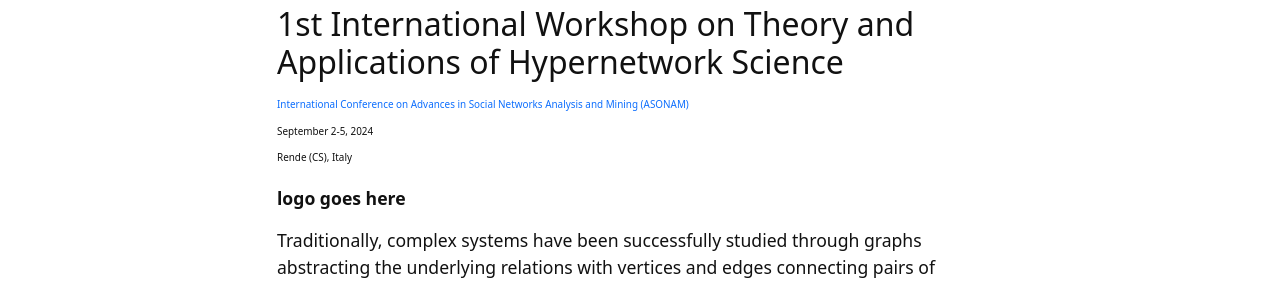
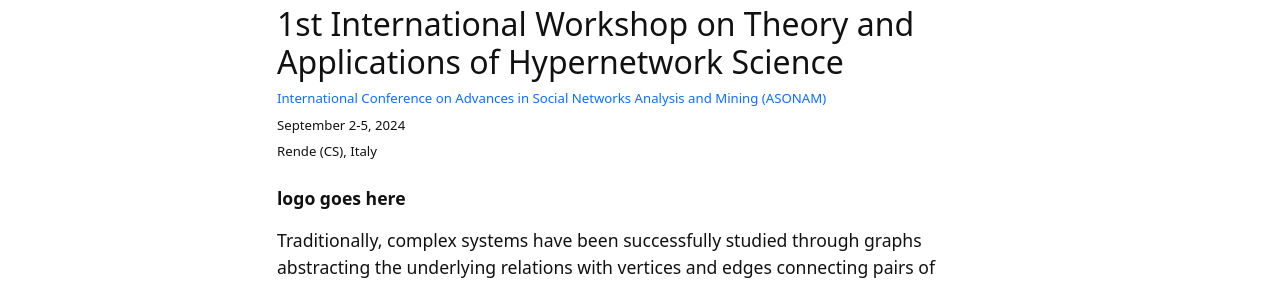
Before and after one commit to hyperSCI-workshop/hyperSCI-workshop.github.io, a Jekyll site: the page built from index.md, in a window 1280 px wide. Shown: the part 228-511 px from the top of the page. Built offline with Jekyll 4.4.1, drawn with Linux system fonts in a browser that asks for light colours.

```diff
--- a/index.md
+++ b/index.md
@@ -5,9 +5,9 @@ layout: page
 
 # HyperSCI
 ## 1st International Workshop on Theory and Applications of Hypernetwork Science
-<sub><sup>[International Conference on Advances in Social Networks Analysis and Mining (ASONAM)](https://asonam.cpsc.ucalgary.ca/2024/)</sup></sub><br>
-<sub><sup>September 2-5, 2024</sup></sub><br>
-<sub><sup>Rende (CS), Italy</sup></sub>
+<sup>[International Conference on Advances in Social Networks Analysis and Mining (ASONAM)](https://asonam.cpsc.ucalgary.ca/2024/)</sup><br>
+<sup>September 2-5, 2024</sup><br>
+<sup>Rende (CS), Italy</sup>
 
 **logo goes here**
 
```
